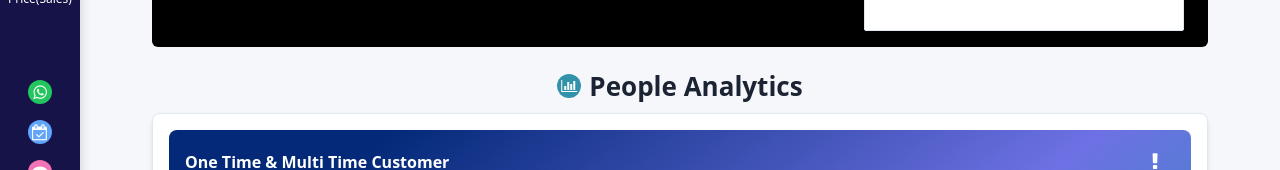
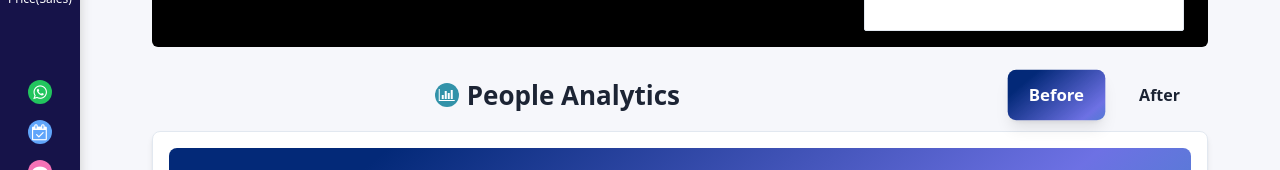
Before and after one commit to QeApps-Rs/qqqe-frontend, a React (Vite) app: page /people-dashboard in a window 1280 px wide. Shown: the part 416-586 px from the top of the page. Built offline with nearby package versions, Linux system fonts and the light colour scheme; no server answers; sample sign-in values are in the browser's storage; the HTML template or start-up script is replaced by a standard one.

Commit message:
before after button ui code in people page

```diff
--- a/src/components/Dashboard/DashboardCard.jsx
+++ b/src/components/Dashboard/DashboardCard.jsx
@@ -432,7 +432,6 @@ const DashboardCard = () => {
     setVisitedSelectedFilter(Number(e.target.value));
   };
 
-
   const customerPageViewData = [
     {
       entryPage: "home",
@@ -676,6 +675,7 @@ const DashboardCard = () => {
       </p>
     </div>
   );
+  const [activeTab, setActiveTab] = useState("before");
 
   return (
     <>
@@ -701,16 +701,38 @@ const DashboardCard = () => {
             </Link>
           </div>
           <AllPageStartOverviewPage />
-          <div className="flex items-center justify-center mt-6">
-            <div className="flex items-center">
+          <div className="w-full flex mt-6">
+            <div className="w-1/2 flex items-center  justify-end">
               <i
                 className="fa fa-bar-chart fa fa-home text-[14px] bg-[#3292a9] text-white p-1 rounded-full h-6 w-6 flex items-center justify-center"
                 aria-hidden="true"
               ></i>
-            </div>
               <h2 className="text-title-md2 font-semibold text-black dark:text-white pl-2 ">
                 People Analytics
               </h2>
+            </div>
+            <div className="w-1/2 flex justify-end">
+              <button
+                onClick={() => setActiveTab("before")}
+                className={`px-5 py-3 font-semibold text-black rounded-lg mx-2 transition-all duration-300 ${
+                  activeTab === "before"
+                    ? "bg-dashboard_gradient text-white shadow-lg transform scale-105"
+                    : "bg-gray-300 hover:bg-gray-400"
+                }`}
+              >
+                Before
+              </button>
+              <button
+                onClick={() => setActiveTab("after")}
+                className={`px-5 py-3 font-semibold text-black rounded-lg mx-2 transition-all duration-300 ${
+                  activeTab === "after"
+                    ? "bg-dashboard_gradient text-white shadow-lg transform scale-105"
+                    : "bg-gray-300 hover:bg-gray-400"
+                }`}
+              >
+                After
+              </button>
+            </div>
           </div>
           <div className="mb-1 -mt-2 p-2 flex flex-col gap-3 sm:flex-row sm:items-center sm:justify-between __web-inspector-hide-shortcut__"></div>
           <div className="grid grid-cols-12 gap-4 md:gap-6 2xl:gap-7.5">
@@ -843,8 +865,7 @@ const DashboardCard = () => {
             <div className={colFullWidthGraph}>
               <DashboardTitle title={"Customer Distribution by Page"} />
 
-                {chartState?.customerDistributionByPageDataGraphState ==
-                true ? (
+              {chartState?.customerDistributionByPageDataGraphState == true ? (
                 <CustomerDistributionChart
                   distributionData={graphData?.customerDistributionByPageData}
                 />
```
Lines whose indentation alone changed are shown as unchanged.
